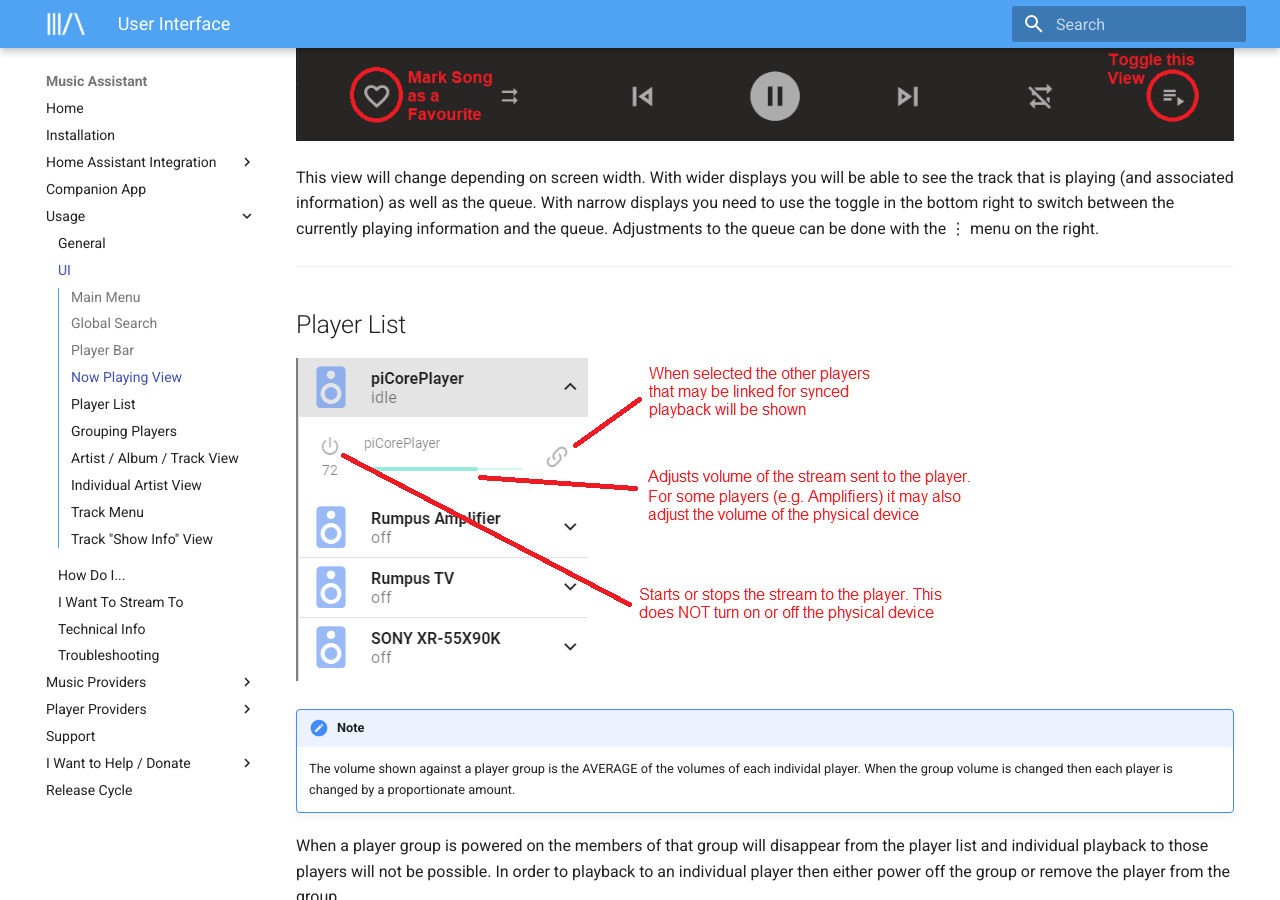
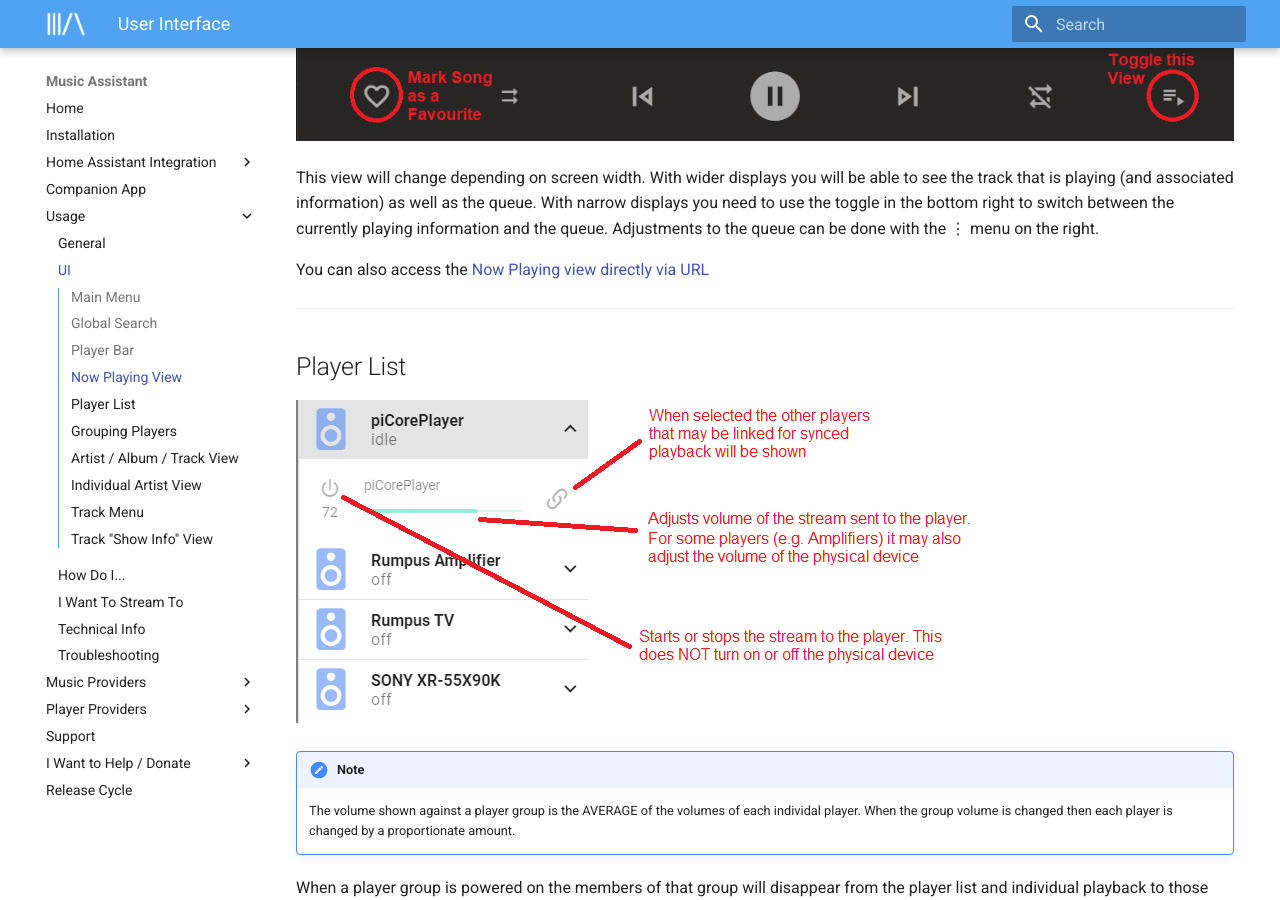
Before and after one commit to pwbriggs/music-assistant.github.io, an MkDocs documentation site: the page built from docs/ui.md, in a window 1280 px wide and 900 px high, scrolled down 2811 px. Built offline with MkDocs 1.6.1 and Material for MkDocs 9.7.7, drawn with Linux system fonts in a browser that asks for light colours.

Commit message:
Add info about now playing view URL

```diff
--- a/docs/ui.md
+++ b/docs/ui.md
@@ -35,6 +35,8 @@
 ![image](assets/screenshots/now-playing-view.png)
 
 This view will change depending on screen width. With wider displays you will be able to see the track that is playing (and associated information) as well as the queue. With narrow displays you need to use the toggle in the bottom right to switch between the currently playing information and the queue. Adjustments to the queue can be done with the ⋮ menu on the right.
+
+You can also access the [Now Playing view directly via URL](faq/how-to/#access-the-now-playing-view-directly-via-url)
 ***************************************************************
 
 ## Player List
```
